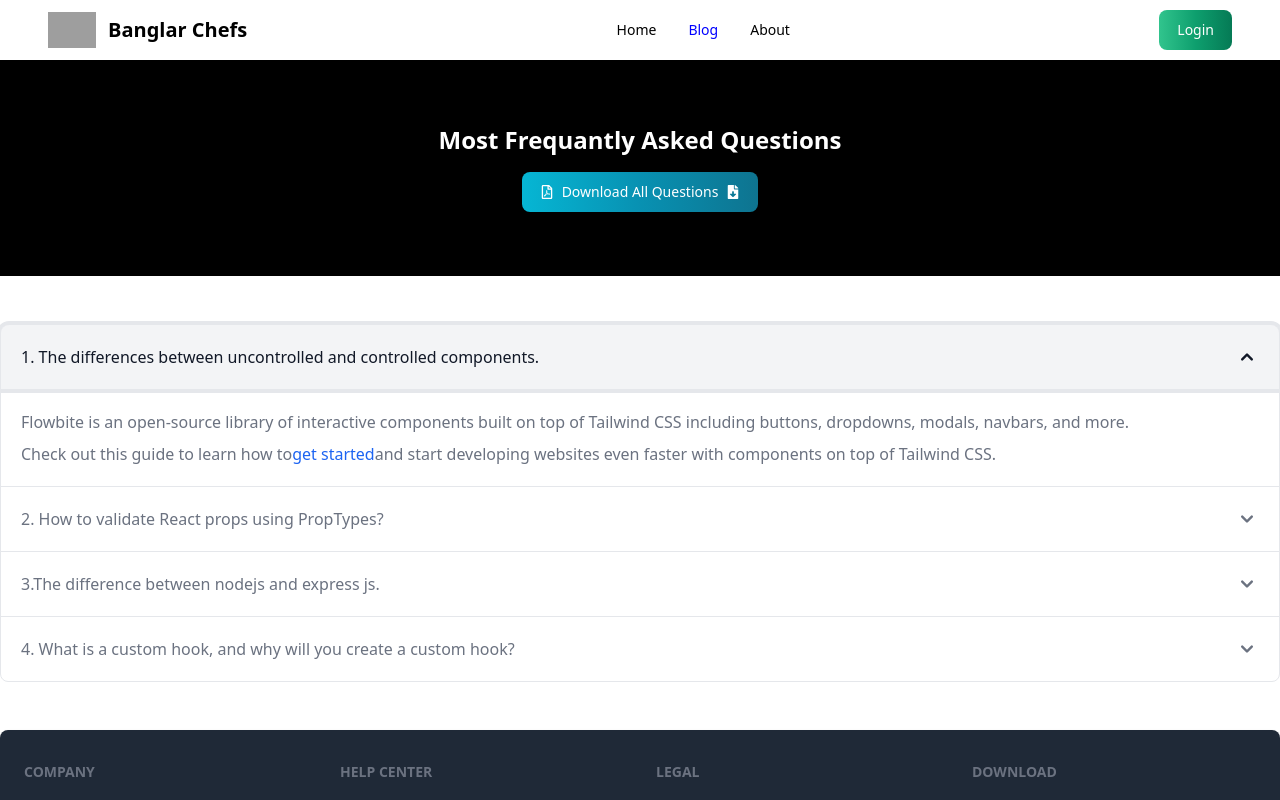
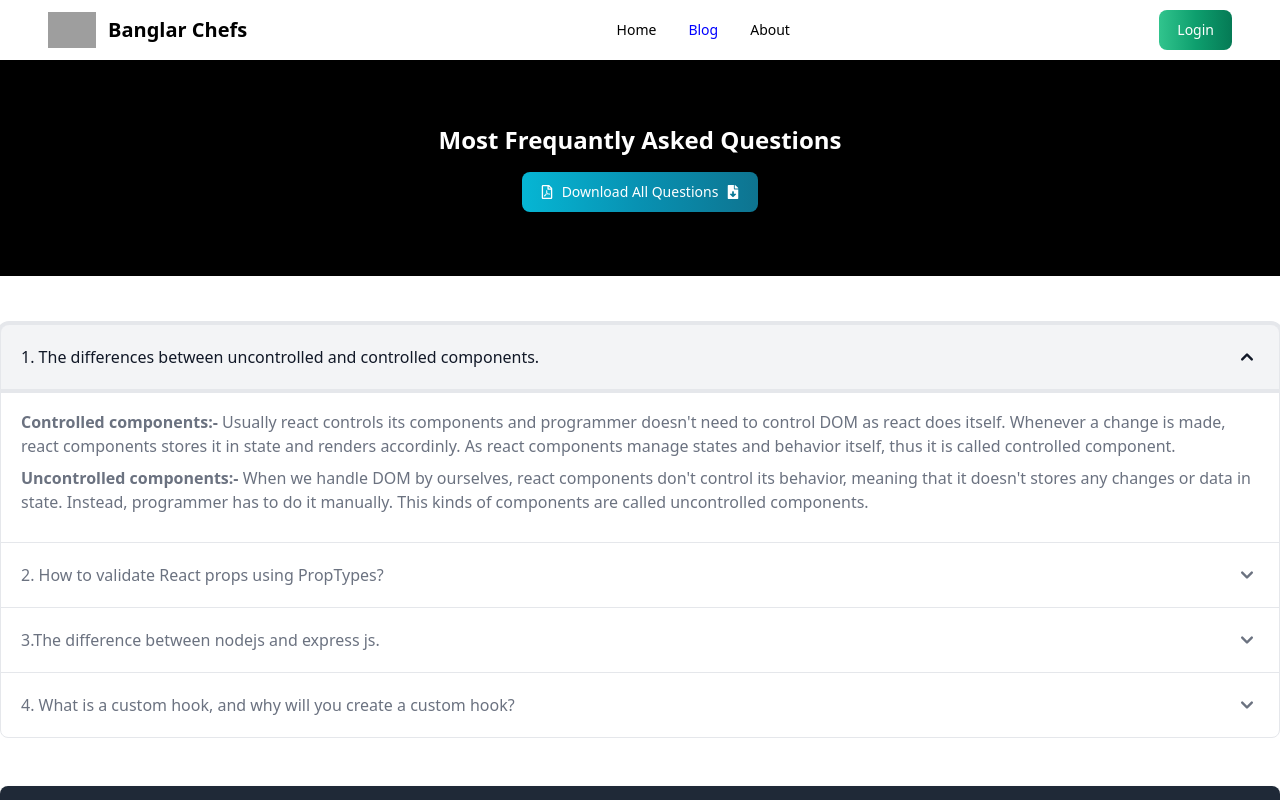
Before and after one commit to asifhossain3131/banglar-recipe-client, a React (Vite) app: page /blog in a window 1280 px wide. Both pictures are taken after a click on the button 640 px from the left and 357 px from the top of the page. Shown: the top 800 px of the page. Built offline with nearby package versions, Linux system fonts and the light colour scheme; no server answers; grey boxes are pictures that could not be loaded.

Commit message:
blog page done

```diff
--- a/src/pages/public/Blog.jsx
+++ b/src/pages/public/Blog.jsx
@@ -30,17 +30,10 @@ const Blog = () => {
     </Accordion.Title>
     <Accordion.Content>
       <p className="mb-2 text-gray-500 dark:text-gray-400">
-        Flowbite is an open-source library of interactive components built on top of Tailwind CSS including buttons, dropdowns, modals, navbars, and more.
+       <b>Controlled components:-</b> Usually react controls its components and programmer doesn't need to control DOM as react does itself. Whenever a change is made, react components stores it in state and renders accordinly. As react components manage states and behavior itself, thus it is called controlled component.
       </p>
-      <p className="text-gray-500 dark:text-gray-400">
-        Check out this guide to learn how to
-        <a
-          href="https://flowbite.com/docs/getting-started/introduction/"
-          className="text-blue-600 hover:underline dark:text-blue-500"
-        >
-          get started
-        </a>
-        and start developing websites even faster with components on top of Tailwind CSS.
+      <p className="mb-2 text-gray-500 dark:text-gray-400">
+       <b>Uncontrolled components:-</b> When we handle DOM by ourselves, react components don't control its behavior, meaning that it doesn't stores any changes or data in state. Instead, programmer has to do it manually. This kinds of components are called uncontrolled components.
       </p>
     </Accordion.Content>
   </Accordion.Panel>
@@ -50,17 +43,7 @@ const Blog = () => {
     </Accordion.Title>
     <Accordion.Content>
       <p className="mb-2 text-gray-500 dark:text-gray-400">
-        Flowbite is an open-source library of interactive components built on top of Tailwind CSS including buttons, dropdowns, modals, navbars, and more.
-      </p>
-      <p className="text-gray-500 dark:text-gray-400">
-        Check out this guide to learn how to
-        <a
-          href="https://flowbite.com/docs/getting-started/introduction/"
-          className="text-blue-600 hover:underline dark:text-blue-500"
-        >
-          get started
-        </a>
-        and start developing websites even faster with components on top of Tailwind CSS.
+       We use props in react to pass data between components. If the components recieves wrong type of props data, then it causes bugs and unexpected errors in the app. To fix this, we can tell data type while passing props. Though javascript does not have its built in data type check method, but react has a package called <b>React Proptypes</b> that checks data type. While passing props, we can tell its data type. For exmaple, <b>PropTypes.array</b> that checks whether it is array or not. In this way, we can validate props.
       </p>
     </Accordion.Content>
   </Accordion.Panel>
@@ -70,17 +53,10 @@ const Blog = () => {
     </Accordion.Title>
     <Accordion.Content>
       <p className="mb-2 text-gray-500 dark:text-gray-400">
-        Flowbite is first conceptualized and designed using the Figma software so everything you see in the library has a design equivalent in our Figma file.
+  <b>Node.js:-</b> A javascript runtime environment as well as an open souce that is being designed to build scalable network app. It is built on google's V8 engine that makes its performance higher. As a server side technologyo for modern website like SPA, node.js plays an important role to render server side template.
       </p>
       <p className="text-gray-500 dark:text-gray-400">
-        Check out the
-        <a
-          href="https://flowbite.com/figma/"
-          className="text-blue-600 hover:underline dark:text-blue-500"
-        >
-          Figma design system
-        </a>
-        based on the utility classes from Tailwind CSS and components from Flowbite.
+    <b>Express.js:-</b> A node.js framework that makes it easy to build the server side faster and it's the major differnce between node.js and express.js. If we would write codes in node.js, it would take much time whereas express.js optimizes codes and makes it shorter.
       </p>
     </Accordion.Content>
   </Accordion.Panel>
@@ -90,33 +66,9 @@ const Blog = () => {
     </Accordion.Title>
     <Accordion.Content>
       <p className="mb-2 text-gray-500 dark:text-gray-400">
-        The main difference is that the core components from Flowbite are open source under the MIT license, whereas Tailwind UI is a paid product. Another difference is that Flowbite relies on smaller and standalone components, whereas Tailwind UI offers sections of pages.
+      <b>Custom hook:-</b> Hooks are nothing, but javascript functions that can be reused over time. React has some built in hooks. But if we have a logic that might be used for multiple components, we can make our own hook and can use it. It's called custom hook. In custom hooks, we can keep multiple logics and nested functionality if we need. Custom hooks and built in hooks start with <b>use</b>. For example- useRender().
+      So, we will use custom hooks whenever we have our own logic that can't be worked with built in hooks.
       </p>
-      <p className="mb-2 text-gray-500 dark:text-gray-400">
-        However, we actually recommend using both Flowbite, Flowbite Pro, and even Tailwind UI as there is no technical reason stopping you from using the best of two worlds.
-      </p>
-      <p className="mb-2 text-gray-500 dark:text-gray-400">
-        Learn more about these technologies:
-      </p>
-      <ul className="list-disc pl-5 text-gray-500 dark:text-gray-400">
-        <li>
-          <a
-            href="https://flowbite.com/pro/"
-            className="text-blue-600 hover:underline dark:text-blue-500"
-          >
-            Flowbite Pro
-          </a>
-        </li>
-        <li>
-          <a
-            href="https://tailwindui.com/"
-            rel="nofollow"
-            className="text-blue-600 hover:underline dark:text-blue-500"
-          >
-            Tailwind UI
-          </a>
-        </li>
-      </ul>
     </Accordion.Content>
   </Accordion.Panel>
 </Accordion>
```
